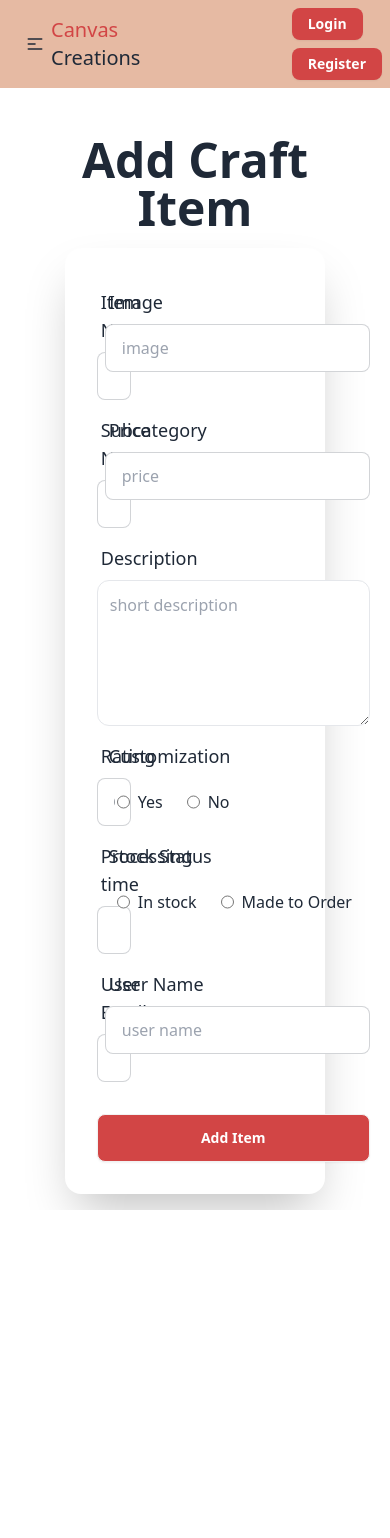
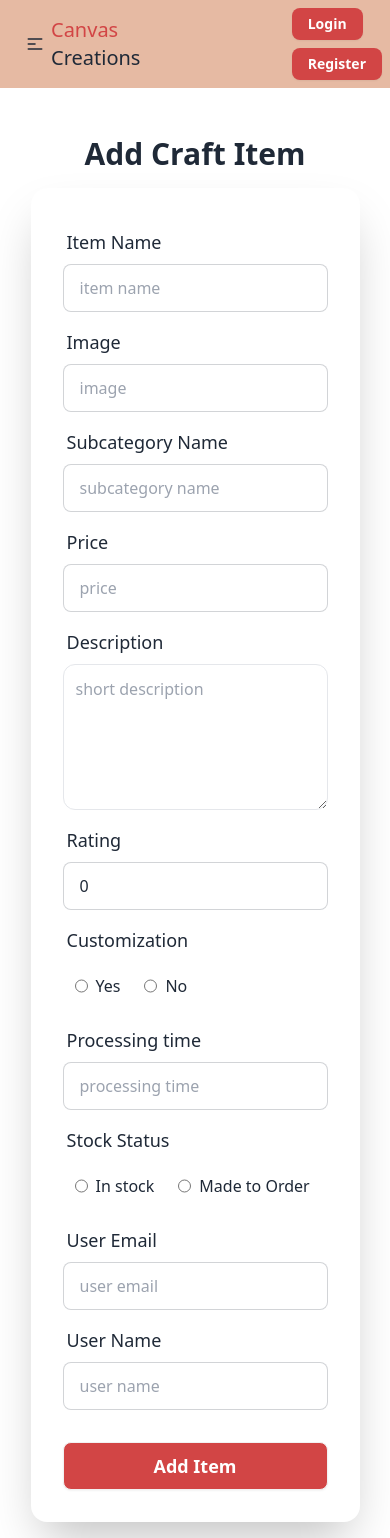
Before and after one commit to Rubaeid-Sanjid/Art-and-Craft-Store-client-side, a React (Vite) app: page /addCraft in a window 390 px wide. Before the commit the page ends 1210 px from the top, so only its background shows below. Built offline with nearby package versions, Linux system fonts and the light colour scheme; no server answers.

Commit message:
add craft page responsive

```diff
--- a/src/Pages/AddCraft/AddCraft.jsx
+++ b/src/Pages/AddCraft/AddCraft.jsx
@@ -1,5 +1,6 @@
 import { useContext } from "react";
 import { AuthContext } from "../../Components/AuthProvider/AuthProvider";
+import { ToastContainer, toast } from "react-toastify";
 
 const AddCraft = () => {
   const { user } = useContext(AuthContext);
@@ -31,17 +32,21 @@ const AddCraft = () => {
     .then(res=>res.json())
     .then(data=>{
       console.log(data);
+      if(data.insertedId){
+        toast("Item added successfully.");
+        e.target.reset();
+      }
     })
   }
   return (
     <div>
       <div className="hero min-h-screen mt-8">
-        <div className="hero-content flex-col w-3/4">
+        <div className="hero-content flex-col lg:w-3/4">
           <div className="text-center lg:text-left">
-            <h1 className="text-5xl font-bold">Add Craft Item</h1>
+            <h1 className="text-3xl lg:text-5xl font-bold">Add Craft Item</h1>
           </div>
-          <div className="card shrink-0 w-full shadow-2xl bg-base-100">
-            <form onSubmit={handleAddItem} className="card-body grid grid-cols-1 lg:grid-cols-2">
+          <div className="card shrink-0 lg:w-full shadow-2xl bg-base-100">
+            <form onSubmit={handleAddItem} className="card-body lg:grid grid-cols-2">
               <div className="form-control">
                 <label className="label">
                   <span className="text-lg font-medium">Item Name</span>
@@ -94,7 +99,7 @@ const AddCraft = () => {
                 />
               </div>
 
-              <div className="form-control col-span-2">
+              <div className="form-control lg:col-span-2">
                 <label className="label">
                   <span className="text-lg font-medium">Description</span>
                 </label>
@@ -220,7 +225,7 @@ const AddCraft = () => {
               </div>
 
               <div className="form-control col-span-2 lg:w-1/2 lg:mx-auto mt-6">
-                <button className="btn bg-[#D24545] text-white">
+                <button className="btn bg-[#D24545] text-white text-lg">
                   Add Item
                 </button>
               </div>
@@ -228,6 +233,7 @@ const AddCraft = () => {
           </div>
         </div>
       </div>
+      <ToastContainer/>
     </div>
   );
 };
```
